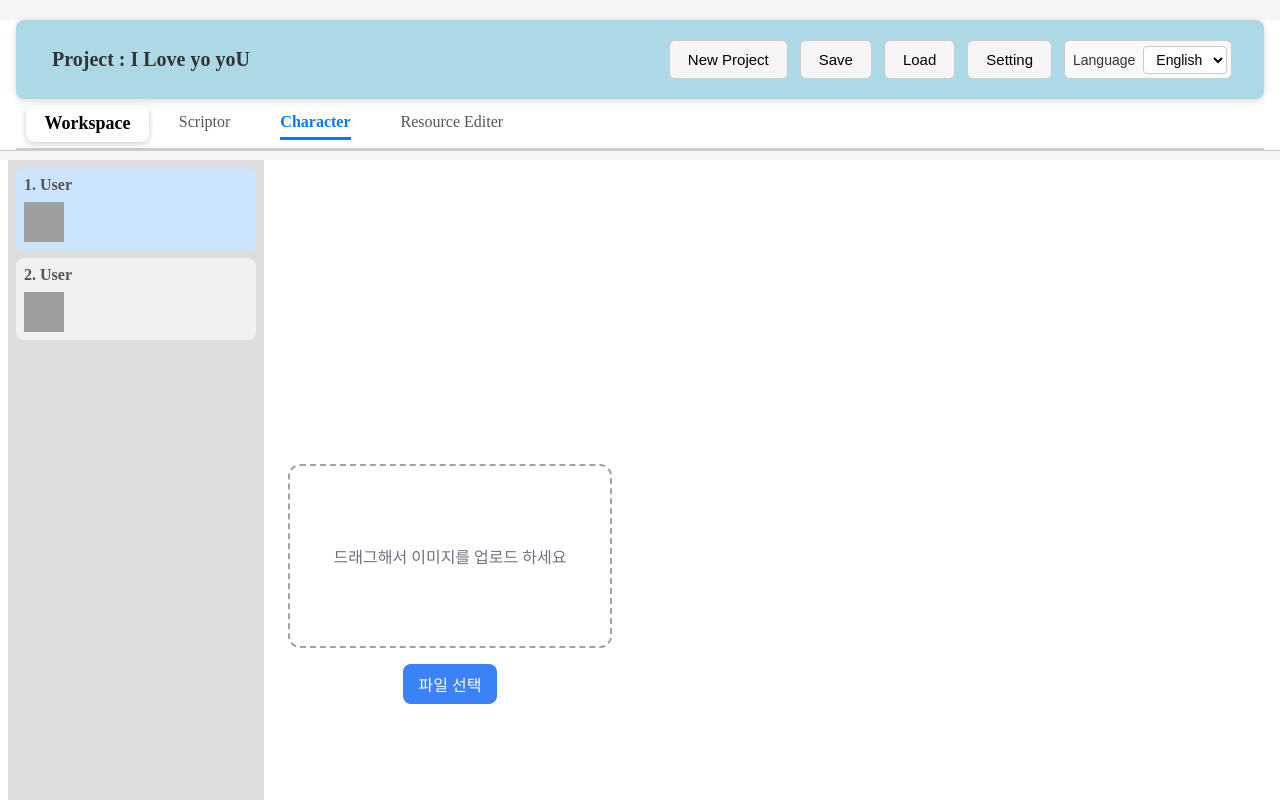
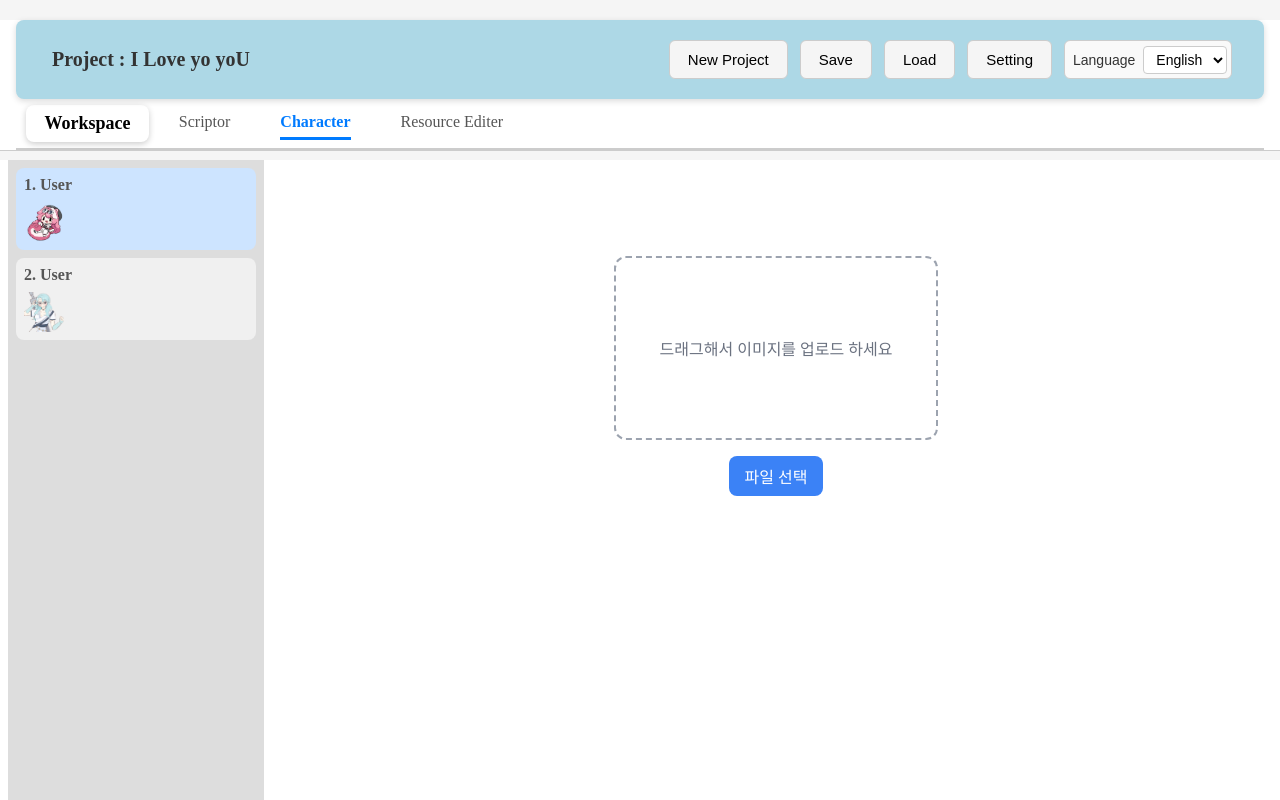
Before and after one commit to andoricano/JsonGenerator, a React (Vite) app: page / in a window 1280 px wide. Both pictures are taken after a click on the element "Character". Built offline with nearby package versions, Linux system fonts and the light colour scheme; grey boxes are pictures that could not be loaded.

Commit message:
[fix] Character side bar image error 수정.

```diff
--- a/src/components/aside/SideCharacterBar.tsx
+++ b/src/components/aside/SideCharacterBar.tsx
@@ -12,7 +12,6 @@ export default function SideCharacterBar() {
         if (!el) return;
         el.scrollTop = el.scrollHeight;
     }, [characterList]);
-
 
     return (
         <div
--- a/src/components/main/tab/character/Character.tsx
+++ b/src/components/main/tab/character/Character.tsx
@@ -1,14 +1,21 @@
-// import { useObservable } from "../../../../hooks/useObservable";
-// import { useStores } from "../../../../AppProvider";
-// import { useState } from "react";
+import { useStoreLogic } from "../../../../stores/AppStore";
 import ImageUploader from "./uploader/Uploader";
 
 
 
 export default function Character() {
-  //   const { appStore } = useStores();
+
   return (
-    <div>
+
+    <div
+      style={{
+        display: 'flex',
+        flex: 1,
+        flexDirection: 'column',
+        justifyContent: 'flex-end',
+        boxSizing: 'border-box',
+      }}
+    >
       <ImageUploader />
     </div>
   );
```
Also changed, not shown: public/assets/mascot.png (renamed from src/assets/mascot.png), public/assets/sanmi-draw.png (renamed from src/assets/sanmi-draw.png).
